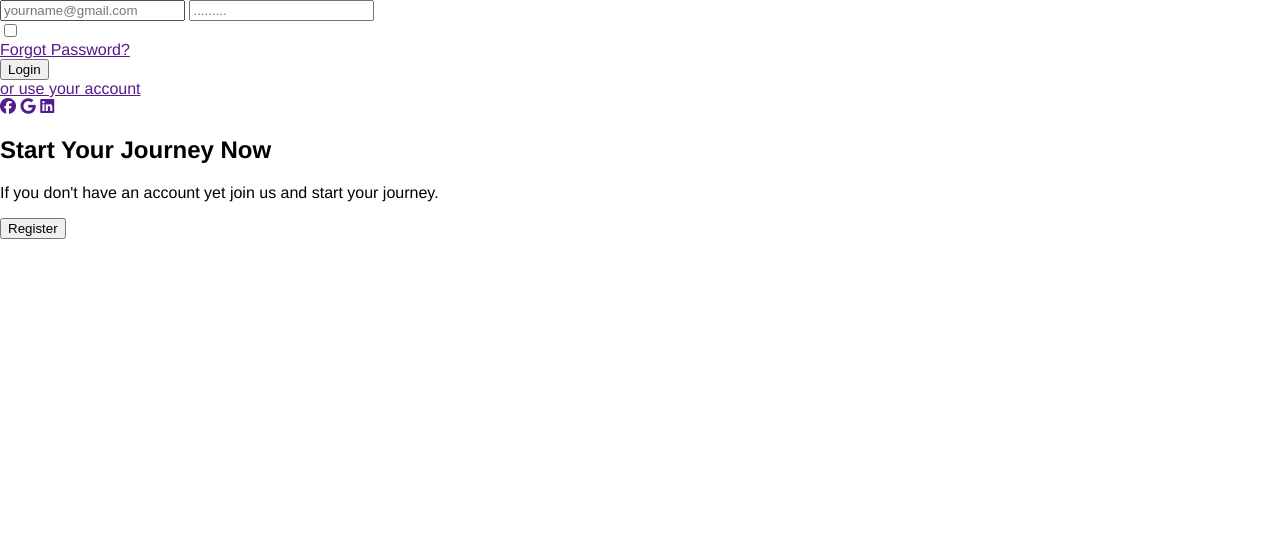
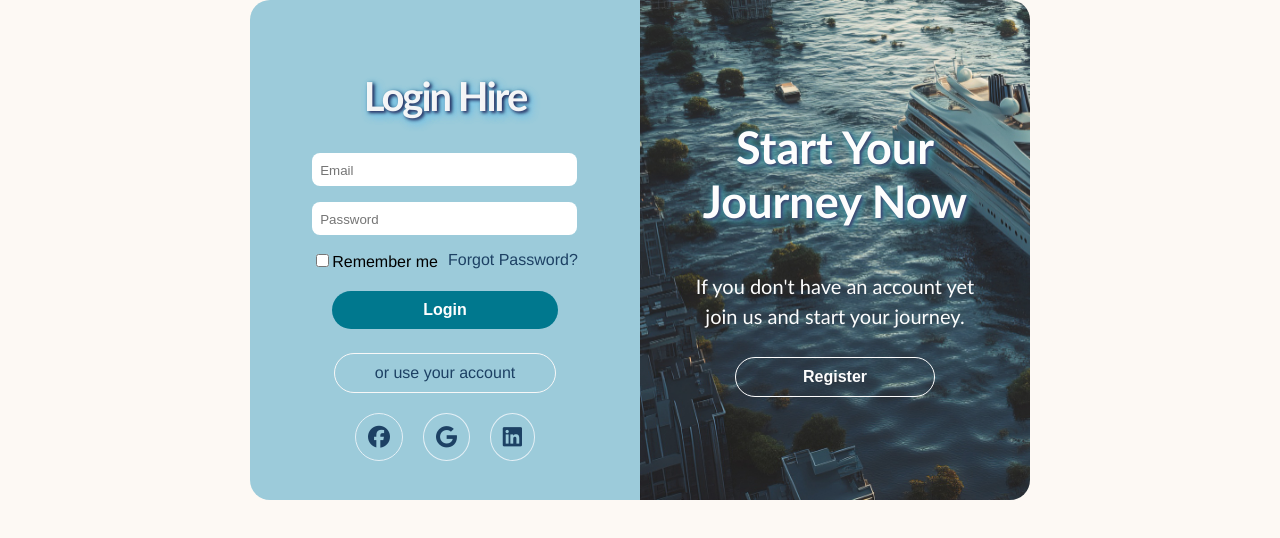
Before and after one commit to Simran-webstudent/form-html, a plain HTML site: page Login_form_layout.html in a window 1280 px wide. Drawn offline with Linux system fonts and the light colour scheme.

Commit message:
complete form layout

```diff
--- a/Login_form_layout.html
+++ b/Login_form_layout.html
@@ -1,5 +1,6 @@
 <!DOCTYPE html>
 <html lang="en">
+
 <head>
     <meta charset="UTF-8">
     <meta name="viewport" content="width=device-width, initial-scale=1.0">
@@ -7,38 +8,44 @@
     <link rel="stylesheet" href="login_form_layout.css">
     <link rel="stylesheet" href="https://cdnjs.cloudflare.com/ajax/libs/font-awesome/6.7.2/css/all.min.css    ">
 </head>
+
 <body>
     <div class="container">
         <section class="left left_section">
             <div class="login ">
+                <h2>Login Hire</h2>
                 <form action="">
-                <div class=" row mb16">
-                <input type="Email" name="email" placeholder="yourname@gmail.com">
-                <input type="Password" name="password" placeholder=".........">
+                    <div class=" mb16">
+                        <input type="Email" name="email" placeholder="Email">
+                    </div>
+                    <div class="mb16">
+                        <input type="Password" name="password" placeholder="Password">
                     </div>
                     <div class="row">
                         <div class="col-50 ">
-                  <input type="checkbox" name="remember">
+                            <input type="checkbox" name="remember">Remember me
                         </div>
                         <div class="col-50 link">
                             <a href="">Forgot Password?</a>
                         </div>
                     </div>
-             </form>
                     <div class="login_button">
                         <button>Login</button>
                     </div>
-             <div class="another link">
+                </form>
+                <div class="another-link">
                     <a href="">or use your account</a>
                 </div>
                 <div class="login_icon">
-                <a href=""> <i class="fa-brands fa-facebook"></i></a>
+                    <a href=""><i class="fa-brands fa-facebook"></i></a>
                     <a href=""><i class="fa-brands fa-google"></i></a>
                     <a href=""><i class="fa-brands fa-linkedin"></i></a>
                 </div>
         </section>
         <section class="right right_section">
             <div class="information">
+                <div class="overlay">
+                </div>
                 <div class="right_heading">
                     <h1>Start Your Journey Now</h1>
                 </div>
@@ -53,4 +60,5 @@
         </section>
     </div>
 </body>
+
 </html>
--- a/login_form_layout.css
+++ b/login_form_layout.css
@@ -3,14 +3,166 @@
 }
 body{
       margin: 0;
-      font-family:'Franklin Gothic Medium', 'Arial Narrow', Arial, sans-serif
+      font-family:'Franklin Gothic Medium', 'Arial Narrow', Arial, sans-serif;
+      background-color: rgb(253, 249, 244);
+}
+h1,h2,h3,p{
+    font-family:'Trebuchet MS', 'Lucida Sans Unicode', 'Lucida Grande', 'Lucida Sans', Arial, sans-serif;
 }
 .container{
+    width: 780px;
+    height:500px;
+    margin:auto;
+    display:flex;
+
+
+    /* align-items: center; */
 
 }
 .left{
 
+    background-color: rgb(156, 203, 218);
+    flex:1;
+    align-content: center;
+    border-bottom-left-radius: 20px;
+    border-top-left-radius: 20px;
+}
+form{
+    max-width:500px;
+    height:200px;
+}
+.mb16{
+    margin-bottom: 16px;
+}
+[type='email'],[type='password'],[type='checkbox']{
+    padding:10px 80px 8px 8px;
+    border:hidden;
+    outline:none;
+    border-radius: 8px;
+    transition: 4mms;
+    cursor:pointer;
+
+}
+[type='email'],[type='password'],[type='checkbox']:hover{
+    color:rgb(97, 97, 97);
+}
+.row{
+    display: flex;
+    gap:10px;
+}
+.login_button{
+    display: flex;
+   justify-content: center;
+   text-decoration: none;
+}
+button{
+       width:100%;
+       margin: 20px;
+       padding:10px 0px;
+       border-radius: 30px;
+       border: hidden;
+       background-color: rgb(0 120 142);
+       color:white;
+       font-size: 16px;
+       font-weight: 600;
+
+
+}
+a{
+    text-decoration: none;
+    color:rgb(29, 65, 100);
+}
+.another-link{
+      margin-bottom: 20px;
+      padding:10px 40px;
+      border:1px solid rgb(248, 248, 248);
+      border-radius: 20px;
+}
+.login_icon{
+    display: flex;
+    justify-content: space-between;
+    gap:20px;
+
+}
+i{
+    font-size:22px;
+    border: 1px solid rgb(229, 240, 246);
+    padding:12px;
+    border-radius: 50%;
+    text-align: center;
+    color:rgb(29, 65, 100);
+}
+.login{
+   display: flex;
+   align-items: center;
+   flex-direction: column;
+
+}
+h2{
+
+    font-size: 40px;
+    letter-spacing: -2px;
+    text-shadow: 2px 2px 3px rgba(35, 11, 69, 0.617) ,2px 1px 4px rgba(35, 102, 138, 0.981),4px 4px 8px rgb(167, 221, 247), 4px 4px 8px rgba(42, 157, 214, 0.993);
+    color:rgba(250, 250, 250, 0.969);
+}
+.information{
+   padding: 10px;
+   display: flex;
+   align-items: center;
+   flex-direction: column;
+
 }
 .right{
+    position:relative;
+    background-image: url(Assets/image/2151810143.jpg);
+    background-attachment:local;
+    background-position: bottom -140px;
+    background-repeat: no-repeat;
+    background-size:cover;
+    flex:1;
+    align-content: center;
+    border-bottom-right-radius: 20px;
+    border-top-right-radius: 20px;
+    color:beige
+
 
 }
+.overlay{
+    position:absolute;
+    top:0;
+    bottom: 0;
+    right: 0;
+    left: 0;
+    background-color: rgba(237, 237, 237, 0.11);
+}
+h1{
+    font-size:45px ;
+    text-align: center;
+    width:350px;
+    text-shadow: 2px 2px 3px rgba(35, 11, 69, 0.617) ,2px 1px 4px rgba(35, 102, 138, 0.981),2px 2px 8px rgb(84, 212, 201), 2px 2px 8px rgba(12, 79, 112, 0.993);
+    color:rgb(255, 255, 255)
+
+}
+p{
+    font-size:20px ;
+    text-align: center;
+    width:300px;
+    color:rgb(255, 255, 255);
+    line-height:30px;
+    padding: 6px;
+    margin: 0;
+
+
+}
+.button button{
+       width:200px;
+       background-color: transparent;
+       border:1px groove white;
+       transition: 4ms;
+       cursor: pointer;
+
+}
+.button button:hover{
+    background-color: rgb(0 120 142);
+    border: hidden;
+}
```
Also changed, not shown: Assets/image/2151358749.jpg (added), Assets/image/2151810143.jpg (added), Assets/image/6881.jpg (added), Assets/image/kindpng_2223087.png (deleted), Assets/image/kindpng_2738804.png (deleted), Assets/image/kindpng_3816416 (1).png (deleted), Assets/image/kindpng_3816416.png (deleted), Assets/image/kindpng_7897570.png (deleted), 3 other files. Lines whose indentation alone changed are shown as unchanged.
